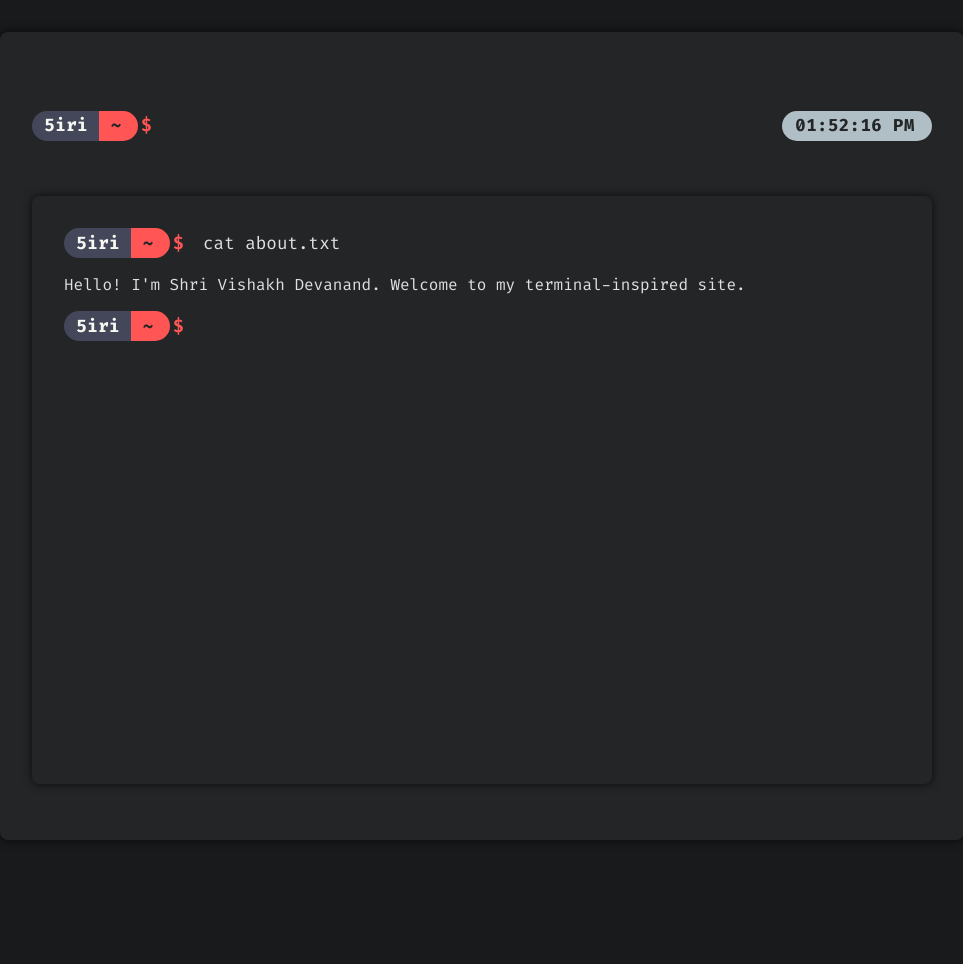
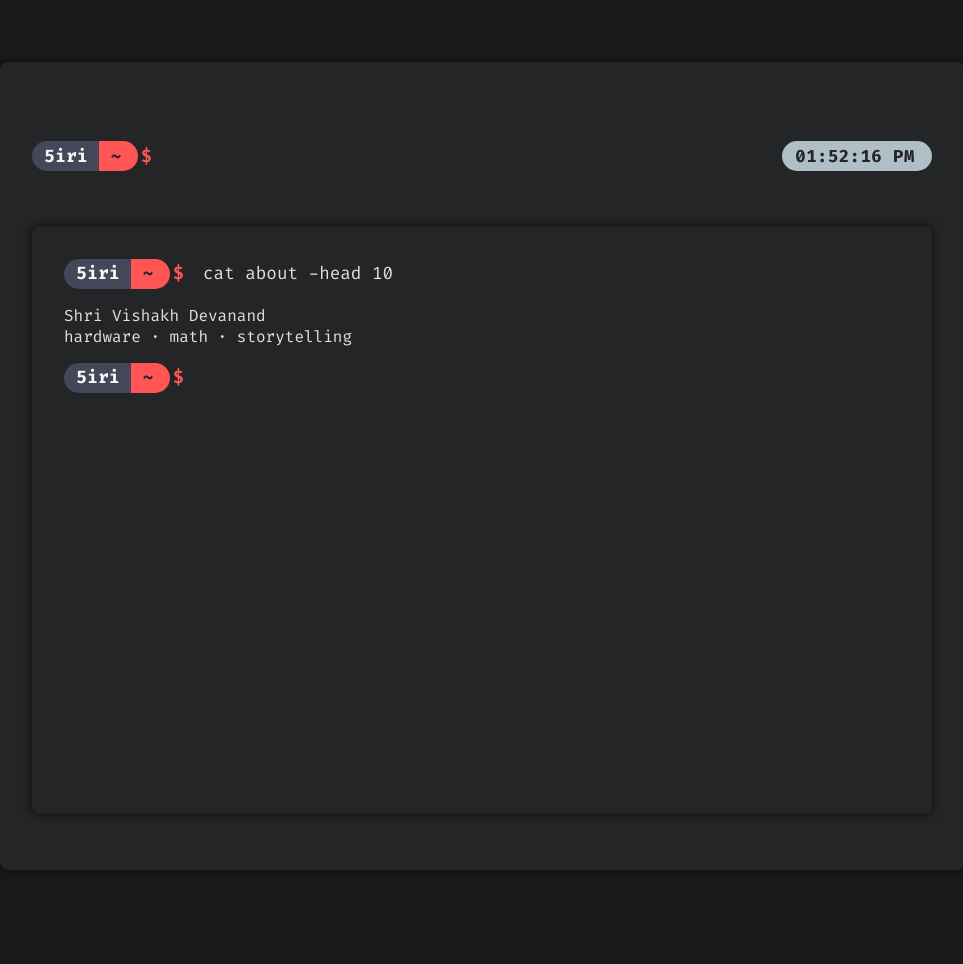
Before and after one commit to 5iri/5iri.github.io, a Jekyll site: the page built from README.md, in a window 1280 px wide. Shown: the whole page, without its empty margins (158-1121 px from the left). Built offline with Jekyll 4.4.1, drawn with Linux system fonts in a browser that asks for light colours; before the commit the page ends 904 px from its top, so only the background shows below that.

Commit message:
minor changes

```diff
--- a/README.md
+++ b/README.md
@@ -5,8 +5,12 @@ permalink: /
 ---
 
 <div id="output">
-  <div class="prompt-line"><a href="/" style="text-decoration:none;color:inherit;"><span class="segment user">5iri</span><span class="segment path">~</span><span class="dollar">$</span></a> cat about.txt</div>
-  <p>Hello! I'm Shri Vishakh Devanand. Welcome to my terminal-inspired site.</p>
+  <div class="prompt-line"><a href="/" style="text-decoration:none;color:inherit;"><span class="segment user">5iri</span><span class="segment path">~</span><span class="dollar">$</span></a> cat about -head 10</div>
+  <p>
+Shri Vishakh Devanand <br>
+
+hardware · math · storytelling
+</p>
 
 <div id="prompt" class="prompt-line"><a href="/" style="text-decoration:none;color:inherit;"><span class="segment user">5iri</span><span class="segment path">~</span><span class="dollar">$</span></a> <input id="terminal-input" type="text" autocomplete="on"></div>
 
--- a/_layouts/content.html
+++ b/_layouts/content.html
@@ -12,6 +12,7 @@
 </head>
 <body>
   <div class="content">
+    <a href="/" class="back-home" style="display:inline-block;margin-bottom:1.5rem;color:var(--red);font-weight:bold;text-decoration:none;">&larr; Back to Home</a>
     {{ content }}
   </div>
 </body>
--- a/_layouts/default.html
+++ b/_layouts/default.html
@@ -8,6 +8,7 @@
   <link rel="stylesheet" href="{{ '/assets/css/style.css' | relative_url }}">
 </head>
 <body>
+  <div class="terminal-center-wrapper">
     <div class="terminal">
       <div class="prompt-line has-time">
         <a href="/" style="text-decoration:none;color:inherit;">
@@ -20,6 +21,7 @@
         <span class="prompt-time" id="prompt-time"></span>
       </div>
       {{ content }}
+    </div>
   </div>
   <script src="{{ '/assets/js/terminal.js' | relative_url }}"></script>
   <script>
--- a/assets/css/style.css
+++ b/assets/css/style.css
@@ -40,6 +40,14 @@ body {
   margin       : 0 auto 2rem;
   padding      : 1.5rem 2rem;
   min-height   : 60vh;
+}
+
+/* Centering wrapper for terminal */
+.terminal-center-wrapper {
+  display         : flex;
+  justify-content : center;
+  align-items     : center;
+  min-height      : 100vh;
 }
 
 /* Prompt line */
--- a/assets/js/terminal.js
+++ b/assets/js/terminal.js
@@ -6,13 +6,13 @@ function setupTerminal(){
   const files = [
     { name: 'about' },
     { name: 'blog' },
+    { name: 'notes' },
+    { name: 'projects' },
+    { name: 'other' },
     { name: 'email' },
     { name: 'github' },
     { name: 'idea_bank' },
     { name: 'linkedin' },
-    { name: 'notes' },
-    { name: 'other' },
-    { name: 'projects' },
     { name: 'twitter' }
   ];
 
@@ -30,17 +30,23 @@ function setupTerminal(){
     'twitter' : '/twitter.html'
   };
 
-  function print(text){
+  function print(text, options = {}){
     const div = document.createElement('div');
-    div.textContent = text;
+    if (options.isLs) {
+      // Split by double space and wrap each as a red link
+      const parts = text.split(/\s{2,}/g);
+      div.innerHTML = parts.map(name => `<span class="ls-link" style="color: var(--red);">${name}</span>`).join('  ');
+    } else {
+      div.textContent = text;
+    }
     output.appendChild(div);
   }
 
   function handle(cmd){
     if(cmd === 'ls'){
-      print(files.map(f => f.name).join('  '));
+      print(files.map(f => f.name).join('       '), { isLs: true });
     } else if(cmd === 'help'){
-      print('Available commands: ls, help, clear, open <filename>');
+      print('Available commands: ls, help, clear, open <filename>, exit');
     } else if(cmd === 'clear'){
       output.innerHTML = '';
       addPrompt(); // Immediately add prompt after clear
@@ -59,6 +65,9 @@ function setupTerminal(){
       } else {
         print(`File not found: ${filename}`);
       }
+    } else if(cmd === 'exit'){
+      print('Closing tab...');
+      setTimeout(() => { window.close(); }, 500);
     } else if(cmd){
       print(`Command not found: ${cmd}`);
     }
```
Lines whose indentation alone changed are shown as unchanged.
